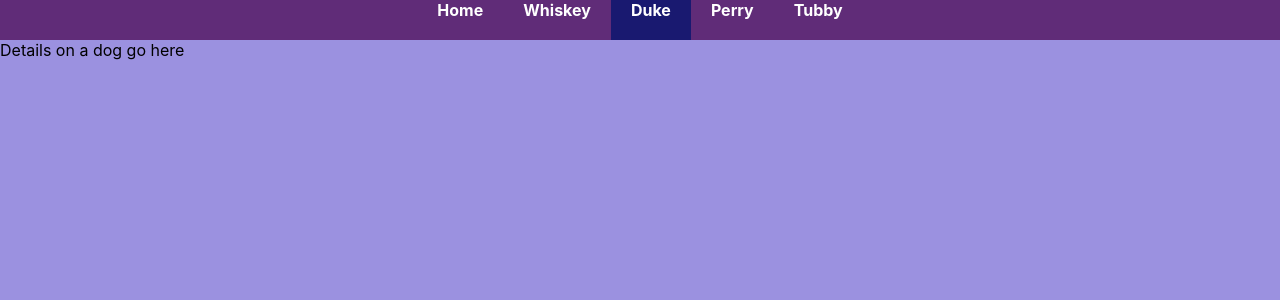
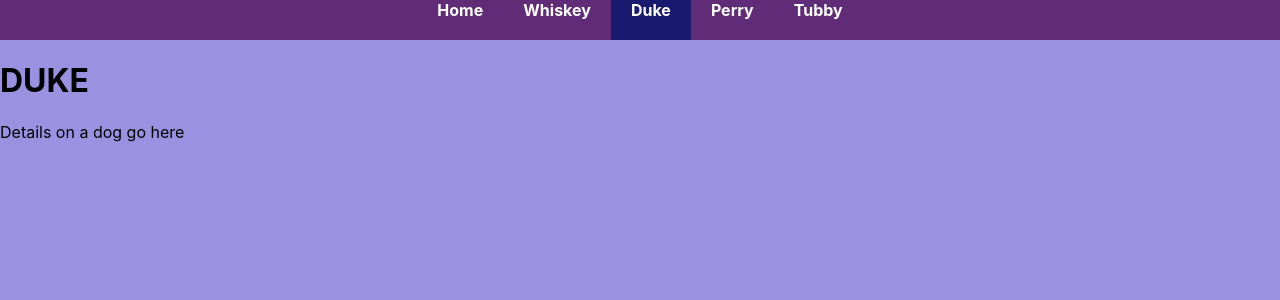
Before and after one commit to iam8/39.2-pt1-react-router-patterns, a React (Create React App) app: page /dogs/duke in a window 1280 px wide. Shown: the top 300 px of the page. Built offline with nearby package versions, Linux system fonts and the light colour scheme.

Commit message:
Get name from route params and display on page

```diff
--- a/src/DogDetails.js
+++ b/src/DogDetails.js
@@ -1,10 +1,16 @@
 import React from "react";
+import { useParams } from "react-router-dom";
 
 
-function DogDetails () {
+function DogDetails ({allDogInfo}) {
+    const {name} = useParams();
+
     return (
         <div className="DogDetails">
+            <h1>{name.toUpperCase()}</h1>
+
             Details on a dog go here
+            {allDogInfo}
         </div>
     )
 }
```
